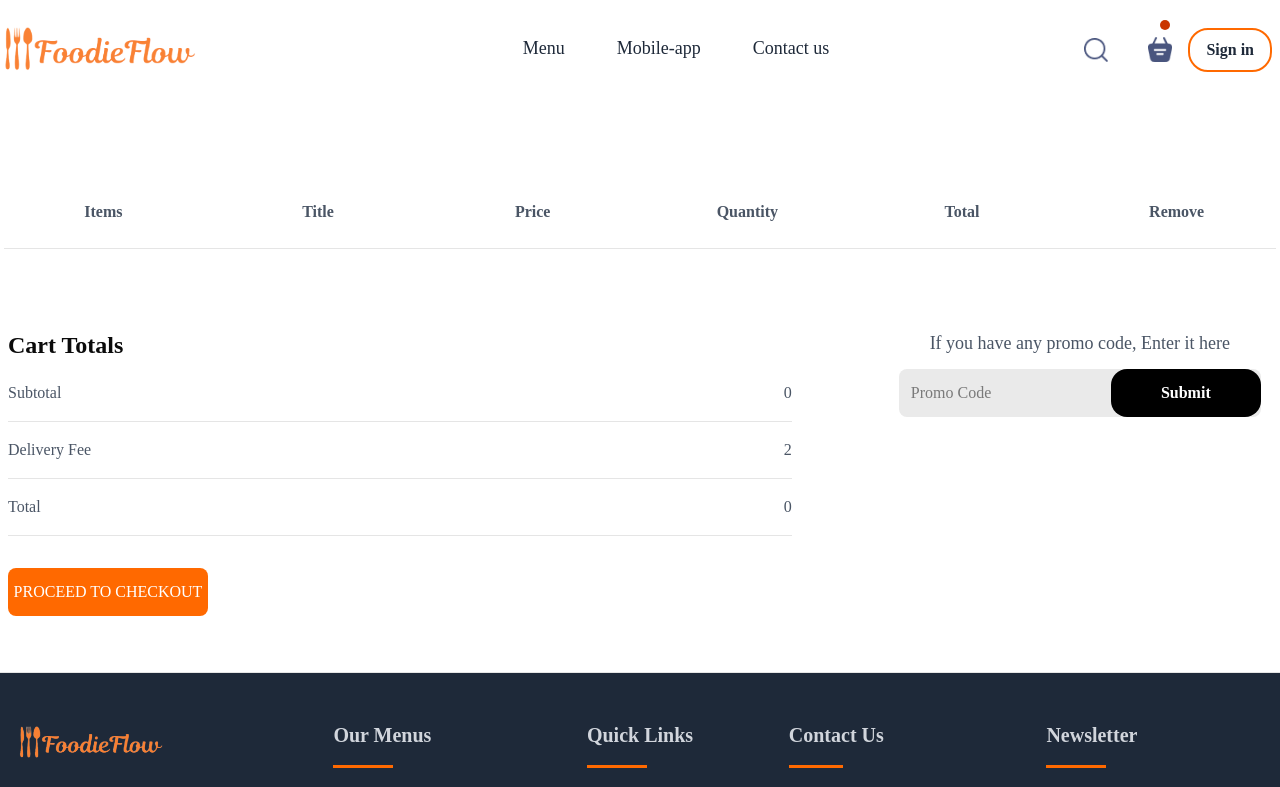
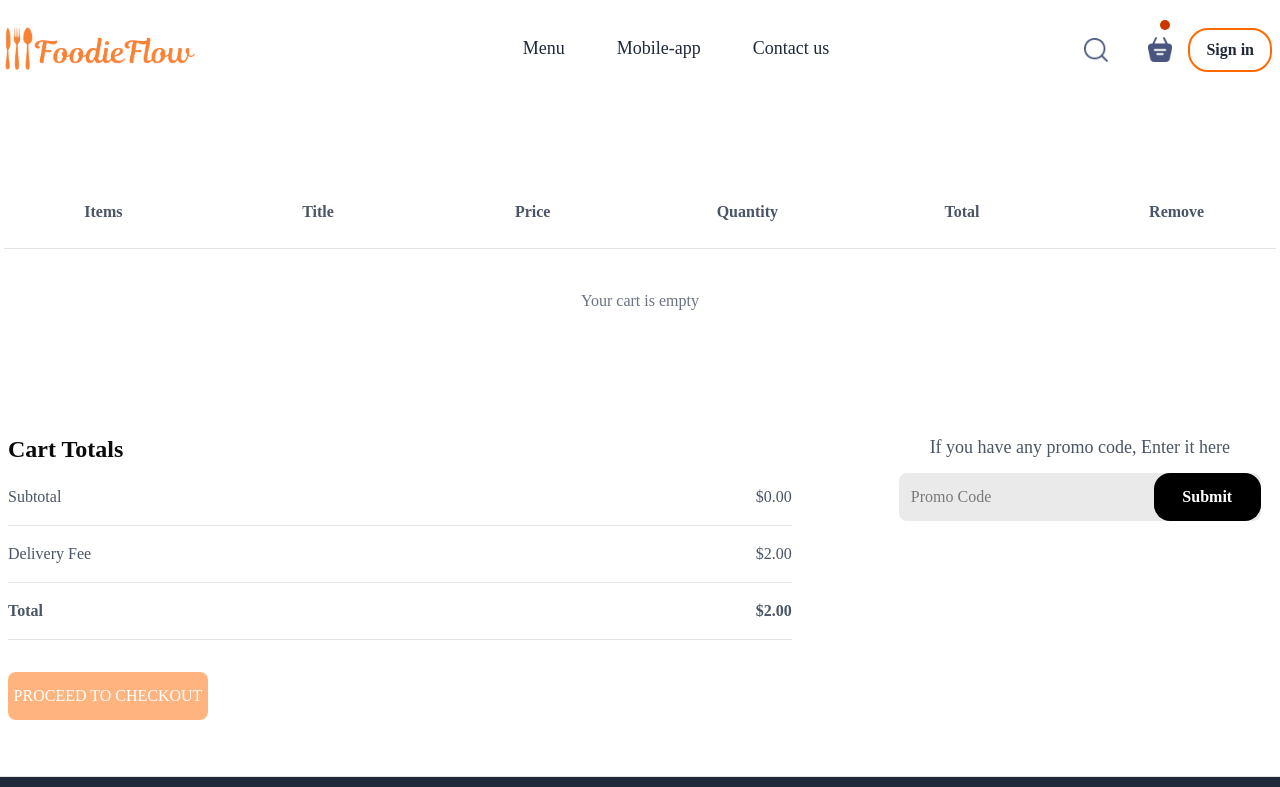
Before and after one commit to rajibdas51/FoodieFlow, a Next.js app in the folder client/: page /cart in a window 1280 px wide. Shown: the top 787 px of the page. Built offline with nearby package versions, Linux system fonts and the light colour scheme.

Commit message:
update cart page

```diff
--- a/client/src/app/cart/page.tsx
+++ b/client/src/app/cart/page.tsx
@@ -1,17 +1,27 @@
 'use client';
-import { RootState } from '@/redux/store';
+
 import Image from 'next/image';
 import React from 'react';
 import { FaTimes } from 'react-icons/fa';
 import { useDispatch, useSelector } from 'react-redux';
 import { removeFromCart } from '@/redux/slices/cartSlice';
+import { useCart } from '@/hooks/useCart';
+import { RootState } from '@/redux/store';
+
 const CartPage = () => {
+  const dispatch = useDispatch();
+  const { cartProducts, subtotal, total, itemCount, deliveryFee, isEmpty } =
+    useCart();
   const { cartItems } = useSelector((state: RootState) => state.cart);
-  const { foodList } = useSelector((state: RootState) => state.food);
-  const dispatch = useDispatch();
+  // Handle item removal
+  const handleRemoveItem = (itemId: string) => {
+    dispatch(removeFromCart(itemId));
+  };
+
   return (
     <div className='container mx-auto'>
       <div className='cart mt-[100px]'>
+        {/* Cart Header */}
         <div className='cart-items px-1'>
           <div className='cart-items-title grid grid-cols-6 gap-4 items-center text-center text-gray-600 font-semibold'>
             <p>Items</p>
@@ -23,15 +33,16 @@ const CartPage = () => {
           </div>
           <br />
           <hr />
-          {foodList.map((item, index) => {
-            {
-              if (cartItems[item._id] > 0) {
-                return (
-                  <div>
-                    <div
-                      className='cart-items-title cart-items-item cart-items-title grid grid-cols-6 gap-4 items-center text-center text-gray-600 font-semibold mb-3  justify-center my-2'
-                      key={index}
-                    >
+
+          {/* Cart Items or Empty Message */}
+          {isEmpty ? (
+            <div className='text-center py-10'>
+              <p className='text-gray-500'>Your cart is empty</p>
+            </div>
+          ) : (
+            cartProducts.map((item) => (
+              <div key={item._id}>
+                <div className='grid grid-cols-6 gap-4 items-center text-center text-gray-600 font-semibold mb-3 justify-center my-2'>
                   <Image
                     src={item.image}
                     width={100}
@@ -40,61 +51,73 @@ const CartPage = () => {
                     className='rounded-sm'
                   />
                   <p>{item.name}</p>
-                      <p>${item.price}</p>
-                      <p>{cartItems[item._id]}</p>
-                      <p>{item.price * cartItems[item._id]}</p>
+                  <p>${item.price.toFixed(2)}</p>
+                  <p>{item._id in cartItems ? cartItems[item._id] : 0}</p>
+                  <p>
+                    $
+                    {(
+                      (item._id in cartItems ? cartItems[item._id] : 0) *
+                      item.price
+                    ).toFixed(2)}
+                  </p>
                   <p className='text-2l'>
                     <FaTimes
-                          onClick={() => dispatch(removeFromCart(item._id))}
+                      onClick={() => handleRemoveItem(item._id)}
                       className='text-orange-600 text-xl cursor-pointer'
-                        />{' '}
+                    />
                   </p>
                 </div>
                 <hr />
               </div>
-                );
-              }
-            }
-          })}
+            ))
+          )}
         </div>
-        {/*-------cart bottom--------*/}
-        <div className='mt-[80px] flex  flex-col-reverse md:flex-row  justify-between gap-20  mb-6 lg:mb-10'>
+
+        {/* Cart Summary */}
+        <div className='mt-[80px] flex flex-col-reverse md:flex-row justify-between gap-20 mb-6 lg:mb-10'>
           <div className='w-full md:w-2/3 flex flex-col gap-5 px-2 md:px-2'>
             <h2 className='text-2xl font-bold'>Cart Totals</h2>
             <div className='flex flex-col gap-4'>
               <div className='flex justify-between text-gray-600'>
                 <p>Subtotal</p>
-                <p>{0}</p>
+                <p>${subtotal.toFixed(2)}</p>
               </div>
               <hr />
               <div className='flex justify-between text-gray-600'>
                 <p>Delivery Fee</p>
-                <p>{2}</p>
+                <p>${deliveryFee.toFixed(2)}</p>
               </div>
               <hr />
 
-              <div className='flex justify-between text-gray-600'>
+              <div className='flex justify-between text-gray-600 font-bold'>
                 <p>Total</p>
-                <p>{0}</p>
+                <p>${total.toFixed(2)}</p>
               </div>
               <hr />
 
-              <button className='text-white bg-orange-500 w-[200px] py-3 rounded-md cursor-pointer my-4'>
+              <button
+                className={`text-white bg-orange-500 w-[200px] py-3 rounded-md cursor-pointer my-4 ${
+                  isEmpty ? 'opacity-50 cursor-not-allowed' : ''
+                }`}
+                disabled={isEmpty}
+              >
                 PROCEED TO CHECKOUT
               </button>
             </div>
           </div>
-          <div className=' w-full md:w-1/3 flex flex-col md:items-center px-2'>
+
+          {/* Promo Code Section */}
+          <div className='w-full md:w-1/3 flex flex-col md:items-center px-2'>
             <p className='text-gray-600 text-lg'>
               If you have any promo code, Enter it here
             </p>
             <div className='mt-3 flex flex-row justify-between items-center bg-[#eaeaea] rounded-md'>
               <input
-                className='bg-transparent outline-none pl-3 '
+                className='bg-transparent outline-none pl-3 w-full py-3'
                 type='text'
                 placeholder='Promo Code'
               />
-              <button className='w-[150px] py-3 px-[5px] cursor-pointer  bg-black text-white text font-bold rounded-2xl '>
+              <button className='w-[150px] py-3 px-[5px] cursor-pointer bg-black text-white font-bold rounded-2xl'>
                 Submit
               </button>
             </div>
```
Lines whose indentation alone changed are shown as unchanged.
